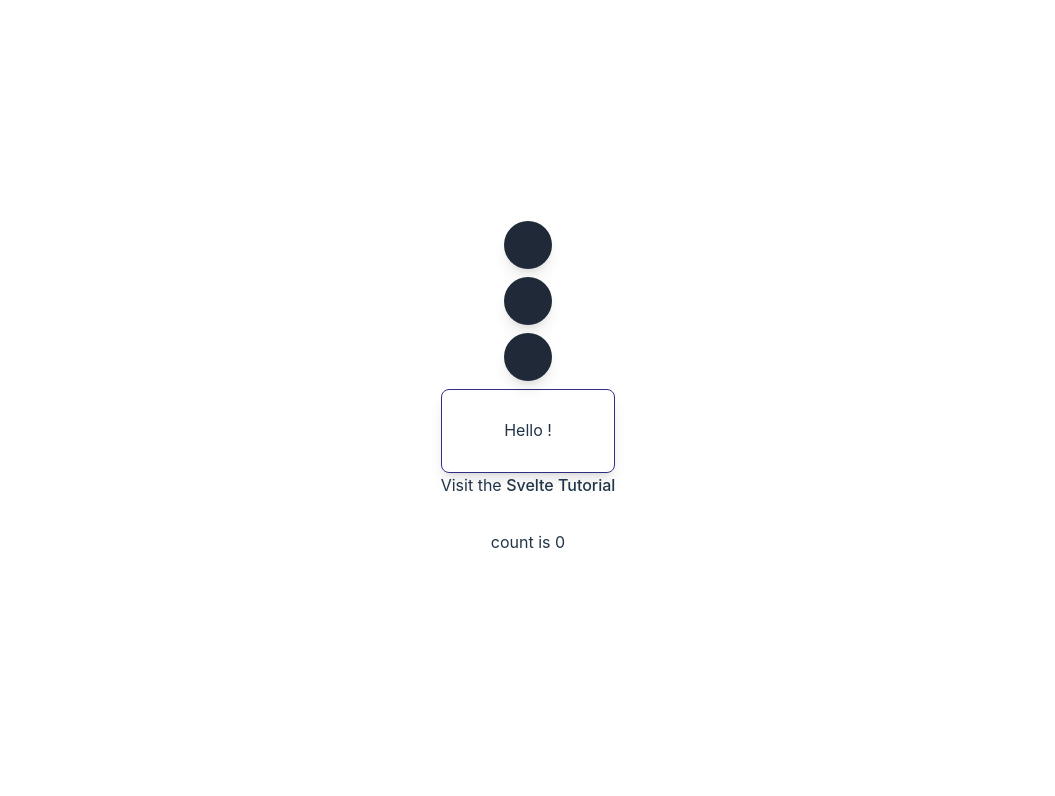
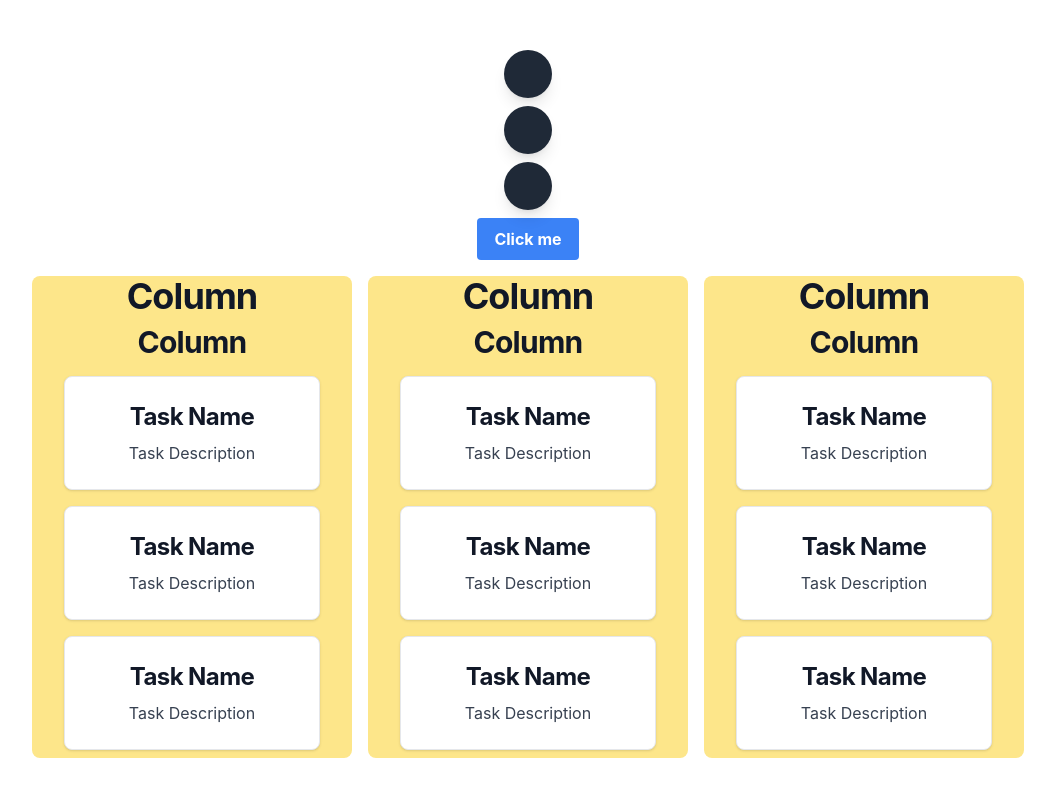
Before and after one commit to camcleod99/svKabanDon, a Svelte app: page / in a window 1280 px wide. Shown: the top 796 px of the page, without its empty margins (112-1167 px from the left). Built offline with nearby package versions, Linux system fonts and the light colour scheme; some icons are missing.

Commit message:
240426-1013:  Components added

```diff
--- a/package.json
+++ b/package.json
@@ -12,6 +12,7 @@
     "@sveltejs/vite-plugin-svelte": "^2.0.4",
     "autoprefixer": "^10.4.19",
     "postcss": "^8.4.38",
+    "prettier": "^3.2.5",
     "svelte": "^3.58.0",
     "svelte-preprocess": "^5.1.4",
     "tailwindcss": "^3.4.3",
--- a/src/App.svelte
+++ b/src/App.svelte
@@ -1,15 +1,17 @@
 <script>
-  import Counter from './Components/Content/Counter.svelte'
+  import Button from './Components/Elements/Button.ts.svelte'
   import SideBarIcon from './Components/Elements/SideBarIcon.ts.svelte'
+  import Column from './Components/Content/Column.ts.svelte'
 </script>
 
 <main>
   <SideBarIcon icon="AiOutlineNodeExpand" size="32" />
   <SideBarIcon icon="AiOutlineNodeExpand" size="16" />
   <SideBarIcon icon="BsPlus" size="16" />
-  <h1 class="py-8 px-4 rounded-lg border border-indigo-900 shadow-lg">Hello {name}!</h1>
-  <p>Visit the <a href="https://svelte.dev/tutorial">Svelte Tutorial</a></p>
-  <div class="card">
-    <Counter />
+  <Button text="Click me"  action={() => alert('The button has been pressed')} />
+  <div class="flex">
+    <Column/>
+    <Column/>
+    <Column/>
   </div>
 </main>
--- /dev/null
+++ b/src/Components/Content/Column.ts.svelte
@@ -0,0 +1,25 @@
+<script lang="ts">
+  // Components
+  import Task from './Task.ts.svelte';
+
+  // Props
+  export let name: string = "Column";
+  export let description: string = "Column";
+
+</script>
+
+<main class="flex-1 max-w-80 min-w-80 mt-4 mx-2 rounded-lg bg-amber-200 ">
+  <h1
+    class="mx-2 mb-2 text-4xl font-bold tracking-tight text-gray-900 dark:text-white">
+    {name}
+  </h1>
+  <h2
+    class="mx-2 mb-2 text-3xl font-bold tracking-tight text-gray-900 dark:text-white">
+    {description}
+  </h2>
+  <section class="flex flex-col">
+    <Task/>
+    <Task/>
+    <Task/>
+  </section>
+</main>
--- /dev/null
+++ b/src/Components/Content/Task.ts.svelte
@@ -0,0 +1,19 @@
+<script lang="ts">
+  export let name:  string = 'Task Name';
+ export let description: string = 'Task Description';
+</script>
+
+<main class="mx-auto py-2">
+  <a
+    href="#"
+    class="block max-w-64 min-w-64 p-6 bg-white border border-gray-200 rounded-lg shadow hover:bg-gray-100 dark:bg-gray-800
+         dark:border-gray-700 dark:hover:bg-gray-700"
+  >
+    <h3 class="mb-2 text-2xl font-bold tracking-tight text-gray-900 dark:text-white">
+      {name}
+    </h3>
+    <p class="font-normal text-gray-700 dark:text-gray-400">
+      {description}
+    </p>
+  </a>
+</main>
--- /dev/null
+++ b/src/Components/Elements/Button.ts.svelte
@@ -0,0 +1,19 @@
+<script lang="ts">
+  // TypeScript code goes here
+
+  // Props
+  export let text: string = 'Enter Some Text, Dipstick!';
+  export let action: () => void = () => console.log('Default action');
+</script>
+
+<style>
+  /* CSS styles go here */
+</style>
+
+<main>
+  <button
+    class="bg-blue-500 hover:bg-blue-700 text-white font-bold py-2 px-4 rounded"
+    on:click="{action}">
+    {text}
+  </button>
+</main>
--- a/src/Components/Elements/SideBarIcon.ts.svelte
+++ b/src/Components/Elements/SideBarIcon.ts.svelte
@@ -10,12 +10,14 @@
       "AiOutlineNodeExpand": AiOutlineNodeExpand,
     }
 
-    export let icon: string
+    // Declare Props
+    export let icon: string = "BsPlus";
     let iconOutput = iconMapping[icon];
-    export let size: number
+    export let size: number = 32;
+    export let tooltip: string = "tooltip 💡";
 </script>
 
 <div class="sidebar-icon group">
-  <Icon src={ iconOutput } size="{size}" />
-  <span class="sidebar-tooltip group-hover:scale-100">tooltip 💡</span>
+  <Icon src={iconOutput} size="{size}" />
+  <span class="sidebar-tooltip group-hover:scale-100">{tooltip}</span>
 </div>
--- /dev/null
+++ b/src/Components/Sections/Board.ts.svelte
@@ -0,0 +1,12 @@
+<script lang="ts">
+
+</script>
+
+<main
+  class="fixed top-16 left-16 h-screen w-screen m-0 flex flex-col bg-red-400 text-white-shadow-l overflow-auto overscroll-none"
+>
+  <section class="flex flex-nowrap flex-row">
+    <!--    Row of Columns-->
+    <div class={`flex-1 max-w-20 min-w-20 mt-4 mx-2`}>&nbsp;</div>
+  </section>
+</main>
--- /dev/null
+++ b/src/Components/Sections/Header.ts.svelte
@@ -0,0 +1,9 @@
+<script lang="ts">
+  export let title: string = 'Hello World!';
+  export let description:string = 'Hello World!';
+</script>
+
+<main class="fixed top-0 left-16 h-screen w-screen bg-green-400 overscroll-none">
+  <span>{title}</span>
+  <span>{description}</span>
+</main>
--- /dev/null
+++ b/src/Components/Sections/Sidebar.ts.svelte
@@ -0,0 +1,7 @@
+<script lang="ts">
+
+</script>
+
+<main  class="fixed top-0 left-0 h-screen w-16 m-0 flex flex-col bg-gray-400 text-white-shadow-lg overscroll-none">
+  <!--  List of Icons and Dividers -->
+</main>
--- /dev/null
+++ b/src/Layouts/Main.ts.svelte
@@ -0,0 +1,11 @@
+<script>
+  import Counter from "../Components/Content/Counter.svelte";
+</script>
+
+<main>
+  <h1 class="py-8 px-4 rounded-lg border border-indigo-900 shadow-lg">Hello {name}!</h1>
+  <p>Visit the <a href="https://svelte.dev/tutorial">Svelte Tutorial</a></p>
+  <div class="card">
+    <Counter />
+  </div>
+</main>
```
Also changed, not shown: 2 other files (tests, documents, lock files or other folders).
